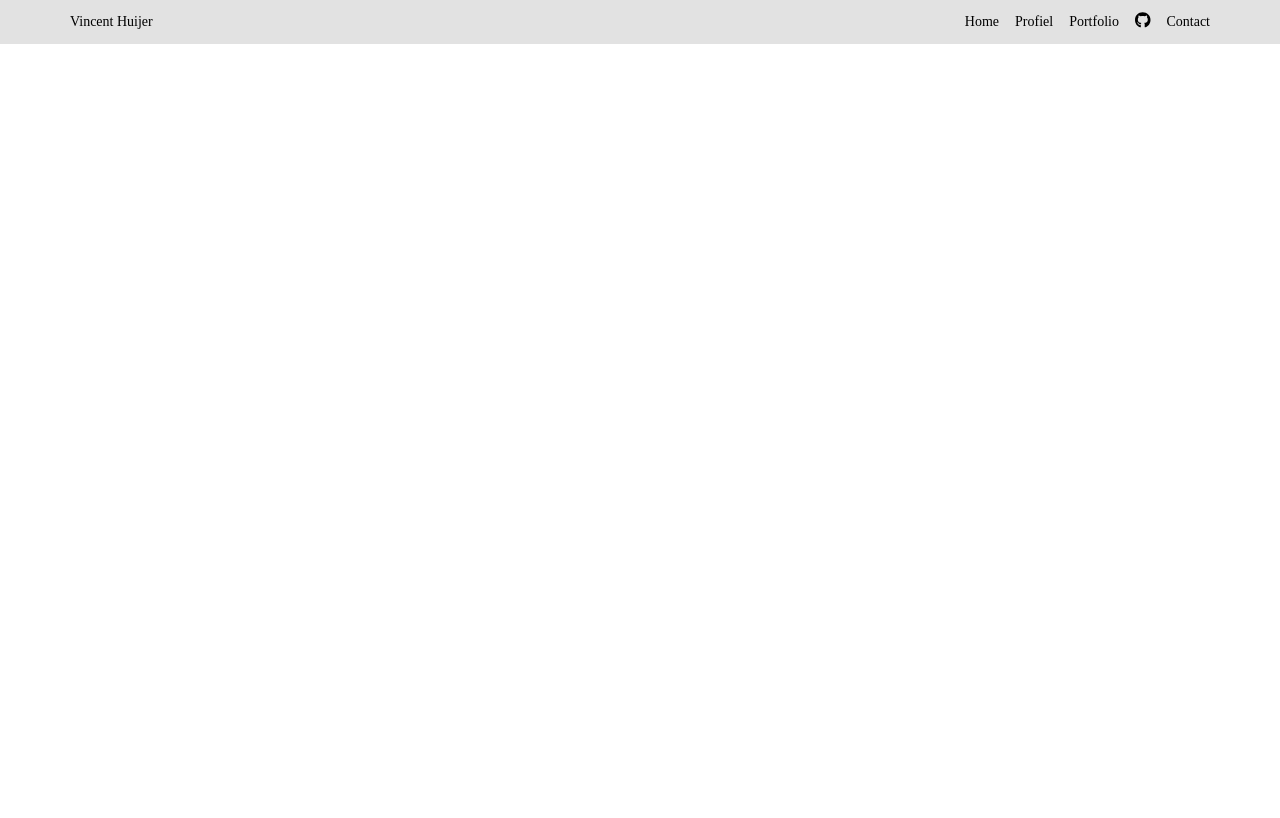
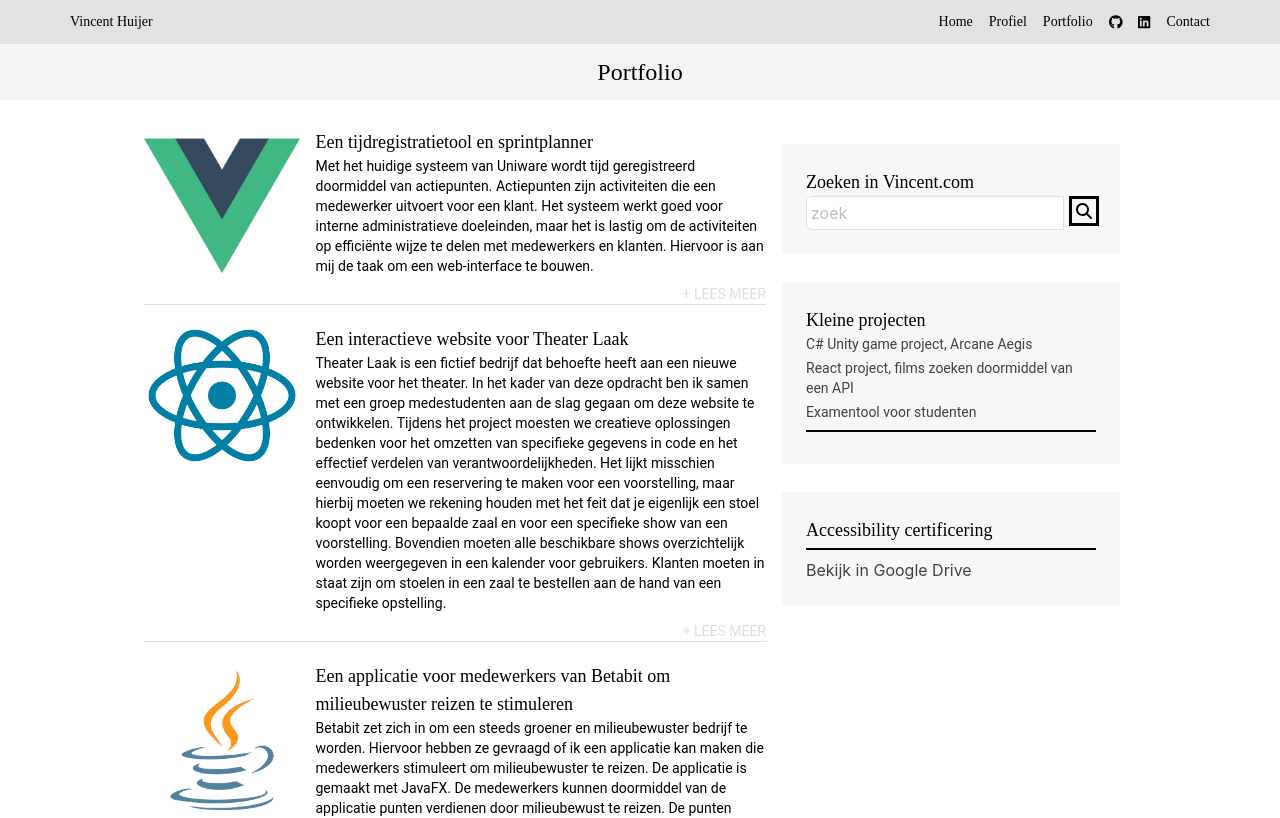
Before and after one commit to VincentHuijer/PortfolioWebsite, a React (Create React App) app: page / in a window 1280 px wide. Shown: the top 818 px of the page. Built offline with nearby package versions, Linux system fonts and the light colour scheme.

Commit message:
more WIP

```diff
--- a/package.json
+++ b/package.json
@@ -4,6 +4,7 @@
   "private": true,
   "dependencies": {
     "@fortawesome/fontawesome-svg-core": "^6.5.1",
+    "@fortawesome/free-brands-svg-icons": "^6.5.1",
     "@fortawesome/free-solid-svg-icons": "^6.5.1",
     "@fortawesome/react-fontawesome": "^0.2.0",
     "@material-tailwind/react": "^2.1.8",
--- a/src/components/GenericArticle.js
+++ b/src/components/GenericArticle.js
@@ -12,9 +12,9 @@ const GenericArticle = ({ imageSrc, title, text, linkReference, linkText }) => {
         <div className="font-serif text-lg">
           <a href={linkReference}>{title}</a>
         </div>
-        <div className="font-sans text-sm">{text}</div>
+        <div className="font-sans text-sm flex-grow">{text}</div>
         <div className="flex justify-end mt-2">
-          <a href={linkReference} className="text-gray-300 ml-auto mt-1 font-sans text-sm">{linkText}</a>
+          <a href={linkReference} className="text-gray-300 ml-auto font-sans text-sm">{linkText}</a>
         </div>
       </div>
     </div>
--- a/src/components/Navbar.js
+++ b/src/components/Navbar.js
@@ -1,7 +1,7 @@
 import ContactModal from '../components/ContactModal';
 import React, { useState } from 'react';
 import { FontAwesomeIcon } from '@fortawesome/react-fontawesome';
-import { faGithub } from '@fortawesome/free-brands-svg-icons'; // Import the GitHub icon
+import { faGithub, faLinkedin } from '@fortawesome/free-brands-svg-icons';
 
 const Navbar = () => {
   const [isContactModalOpen, setContactModalOpen] = useState(false);
@@ -17,7 +17,21 @@ const Navbar = () => {
             <a href="/" className="text-black text-sm font-serif">Home</a>
             <a href="/profiel" className="text-black text-sm font-serif">Profiel</a>
             <a href="/Portfolio" className="text-black text-sm font-serif">Portfolio</a>
-            <FontAwesomeIcon icon={faGithub} />
+            <a
+              href="https://github.com/VincentHuijer"
+              target="_blank"
+              rel="noopener noreferrer"
+              className="text-black text-sm font-serif flex items-center space-x-1">
+              <FontAwesomeIcon icon={faGithub}/>
+            </a>
+            <a
+              href="https://github.com/VincentHuijer"
+              target="_blank"
+              rel="noopener noreferrer"
+              className="text-black text-sm font-serif flex items-center space-x-1">
+              <FontAwesomeIcon icon={faLinkedin}/>
+            </a>
+
             <button className='text-black text-sm font-serif' onClick={openContactModal}>Contact</button>
             <ContactModal
               isOpen={isContactModalOpen}
--- a/src/views/Homepage.js
+++ b/src/views/Homepage.js
@@ -1,10 +1,81 @@
 import React from 'react';
-
+import SearchBar from '../components/Searchbar';
+import GenericArticle from '../components/GenericArticle';
+import JavaLogo from '../media/Logos/JavaLogo.png'
+import ReactLogo from '../media/Logos/ReactLogo.png'
+import VueLogo from '../media/Logos/VueLogo.png'
+import PythonLogo from '../media/Logos/PythonLogo.png'
 
 const Homepage = () => {
+  return (
+    <div className="">
+      <div className="bg-[#f4f4f4] p-3 flex items-center justify-center mb-7">
+        <div className="text-black text-2xl font-serif">Portfolio</div>
+      </div>
+      <div>
+        <div className='flex justify-center'>
+          <div className='w-8/12 ml-36'>
+              <GenericArticle
+                imageSrc={VueLogo}
+                title="Een tijdregistratietool en sprintplanner"
+                text="Met het huidige systeem van Uniware wordt tijd geregistreerd doormiddel van actiepunten. Actiepunten zijn activiteiten die een medewerker uitvoert voor een klant. Het systeem werkt goed voor interne administratieve doeleinden, maar het is lastig om de activiteiten op efficiënte wijze te delen met medewerkers en klanten. Hiervoor is aan mij de taak om een web-interface te bouwen."
+                linkReference={'Uniware'}
+                linkText={'+ LEES MEER'}
+              />
 
-  return (
-    <div>
+              <GenericArticle
+                imageSrc={ReactLogo}
+                title="Een interactieve website voor Theater Laak"
+                text="Theater Laak is een fictief bedrijf dat behoefte heeft aan een nieuwe website voor het theater. In het kader van deze opdracht ben ik samen met een groep medestudenten aan de slag gegaan om deze website te ontwikkelen. Tijdens het project moesten we creatieve oplossingen bedenken voor het omzetten van specifieke gegevens in code en het effectief verdelen van verantwoordelijkheden. Het lijkt misschien eenvoudig om een reservering te maken voor een voorstelling, maar hierbij moeten we rekening houden met het feit dat je eigenlijk een stoel koopt voor een bepaalde zaal en voor een specifieke show van een voorstelling. Bovendien moeten alle beschikbare shows overzichtelijk worden weergegeven in een kalender voor gebruikers. Klanten moeten in staat zijn om stoelen in een zaal te bestellen aan de hand van een specifieke opstelling."
+                linkReference={'TheaterLaak'}
+                linkText={'+ LEES MEER'}
+              />
+
+              <GenericArticle
+                imageSrc={JavaLogo}
+                title="Een applicatie voor medewerkers van Betabit om milieubewuster reizen te stimuleren"
+                text="Betabit zet zich in om een steeds groener en milieubewuster bedrijf te worden. Hiervoor hebben ze gevraagd of ik een applicatie kan maken die medewerkers stimuleert om milieubewuster te reizen. De applicatie is gemaakt met JavaFX. De medewerkers kunnen doormiddel van de applicatie punten verdienen door milieubewust te reizen. De punten kunnen vervolgens worden ingewisseld voor beloningen."
+                linkReference={'Betabit'}
+                linkText={'+ LEES MEER'}
+              />
+
+              <GenericArticle
+                imageSrc={PythonLogo}
+                title="Webscraping, optimaliseren productselectie door middel van sentimentanalyse op reviews en kleuranalyse van productfoto's."
+                text="Voor het fictieve bedrijf 'The Great Outdoors', heb ik de opdracht gekregen om onderzoek te doen naar welke sneakers het beste verkopen. Hiervoor heb ik een webscraper gemaakt die de reviews en foto's van de sneakers ophaalt en analyseert. De reviews worden geanalyseerd op sentiment en de productfoto's worden geanalyseerd op kleur. De resultaten van de webscraper worden opgeslagen in een Supabase Database. De resultaten heb ik vervolgens gebruikt om een uitspraak te doen voor het bedrijf welke kleuren sneakers het meest verstandigst zijn om in te kopen en welke punten klanten het meest op letten."
+                linkReference={'TheGreatOutdoors'}
+                linkText={'+ LEES MEER'}
+              />
+          </div>
+          <div className="w-4/12 p-4 mr-36">
+            <div className="bg-[#F7F7F7] p-6 mb-7">
+              <div className='font-serif text-lg'> Zoeken in Vincent.com</div>
+              <SearchBar/>
+            </div>
+            <div className="bg-[#F7F7F7] p-6 mb-7">
+              <div className='font-serif text-lg border-b-2 border-black mb-2 pb-1'> Kleine projecten
+                <ul>
+                  <li className="font-sans text-sm mb-1">
+                    <a href="https://github.com/VincentHuijer/ArcaneAegis" className="text-gray-800 hover:underline">C# Unity game project, Arcane Aegis</a>
+                  </li>
+                  <li className="font-sans text-sm mb-1">
+                    <a href="https://github.com/VincentHuijer/FilmsZoekenAPIMetReact" className="text-gray-800 hover:underline">React project, films zoeken doormiddel van een API</a>
+                  </li>
+                  <li className="font-sans text-sm mb-1">
+                    <a href="https://github.com/Examenproject/Examentool-voor-studenten" className="text-gray-800 hover:underline">Examentool voor studenten</a>
+                  </li>
+                </ul>
+              </div>
+            </div>
+            <div className="bg-[#F7F7F7] p-6 mb-7">
+              <div className='font-serif text-lg border-b-2 border-black mb-2 pb-1'> Accessibility certificering</div>
+              <div>
+                <a href="https://drive.google.com/file/d/1MRtZNcNN6JZMYKR5S3MQIK2Kx7ffSMVH/view?usp=sharing" className="text-gray-800 hover:underline" target="_blank" rel="noopener noreferrer">Bekijk in Google Drive</a>
+              </div>
+            </div>
+          </div>
+        </div>
+      </div>
     </div>
   );
 };
--- a/src/views/Portfolio.js
+++ b/src/views/Portfolio.js
@@ -26,8 +26,7 @@ const Portfolio = () => {
               <GenericArticle
                 imageSrc={ReactLogo}
                 title="Een interactieve website voor Theater Laak"
-                text="Doormiddel van React.js en C# heb ik in een team gewerkt aan een interactieve website voor Theater Laak."
-                // text="Doormiddel van React.js en C# heb ik in een team gewerkt aan een interactieve website voor Theater Laak. Via de website is het mogelijk om tickets voor een stoel in een zaal voor een voorstelling te kopen. De voorstellingen zijn te vinden in de lijst van shows in een kalender"
+                text="Theater Laak is een fictief bedrijf dat behoefte heeft aan een nieuwe website voor het theater. In het kader van deze opdracht ben ik samen met een groep medestudenten aan de slag gegaan om deze website te ontwikkelen. Tijdens het project moesten we creatieve oplossingen bedenken voor het omzetten van specifieke gegevens in code en het effectief verdelen van verantwoordelijkheden. Het lijkt misschien eenvoudig om een reservering te maken voor een voorstelling, maar hierbij moeten we rekening houden met het feit dat je eigenlijk een stoel koopt voor een bepaalde zaal en voor een specifieke show van een voorstelling. Bovendien moeten alle beschikbare shows overzichtelijk worden weergegeven in een kalender voor gebruikers. Klanten moeten in staat zijn om stoelen in een zaal te bestellen aan de hand van een specifieke opstelling."
                 linkReference={'TheaterLaak'}
                 linkText={'+ LEES MEER'}
               />
@@ -47,42 +46,33 @@ const Portfolio = () => {
                 linkReference={'TheGreatOutdoors'}
                 linkText={'+ LEES MEER'}
               />
-
-
-
-
-
           </div>
-
-
           <div className="w-4/12 p-4 mr-36">
             <div className="bg-[#F7F7F7] p-6 mb-7">
               <div className='font-serif text-lg'> Zoeken in Vincent.com</div>
               <SearchBar/>
             </div>
-
             <div className="bg-[#F7F7F7] p-6 mb-7">
               <div className='font-serif text-lg border-b-2 border-black mb-2 pb-1'> Kleine projecten
-              <ul>
-                <li className="font-sans text-sm"><a href="https://github.com/VincentHuijer/ArcaneAegis">Unity game project Arcane Aegis</a></li>
-                <li className="font-sans text-sm"><a href="https://github.com/VincentHuijer/FilmsZoekenAPIMetReact">React project, films zoeken doormiddel van een API</a></li>
-              </ul>
+                <ul>
+                  <li className="font-sans text-sm mb-1">
+                    <a href="https://github.com/VincentHuijer/ArcaneAegis" className="text-gray-800 hover:underline">C# Unity game project, Arcane Aegis</a>
+                  </li>
+                  <li className="font-sans text-sm mb-1">
+                    <a href="https://github.com/VincentHuijer/FilmsZoekenAPIMetReact" className="text-gray-800 hover:underline">React project, films zoeken doormiddel van een API</a>
+                  </li>
+                  <li className="font-sans text-sm mb-1">
+                    <a href="https://github.com/Examenproject/Examentool-voor-studenten" className="text-gray-800 hover:underline">Examentool voor studenten</a>
+                  </li>
+                </ul>
               </div>
             </div>
-
             <div className="bg-[#F7F7F7] p-6 mb-7">
               <div className='font-serif text-lg border-b-2 border-black mb-2 pb-1'> Accessibility certificering</div>
               <div>
-              <a href="https://drive.google.com/file/d/1MRtZNcNN6JZMYKR5S3MQIK2Kx7ffSMVH/view?usp=sharing" target="_blank" rel="noopener noreferrer">Bekijk in Google Drive</a>
+                <a href="https://drive.google.com/file/d/1MRtZNcNN6JZMYKR5S3MQIK2Kx7ffSMVH/view?usp=sharing" className="text-gray-800 hover:underline" target="_blank" rel="noopener noreferrer">Bekijk in Google Drive</a>
               </div>
             </div>
-
-            <div className="bg-[#F7F7F7] p-6 mb-7">
-              <div className='font-serif text-lg border-b-2 border-black mb-2 pb-1'> Marco</div>
-              <div> In het oude Rome, tijdens de glorieuze dagen van het Romeinse Rijk, regeerde een keizer met wijsheid en filosofische diepgang: Marcus Aurelius. Marcus was niet alleen een krachtige heerser, maar ook een wijs en bedachtzaam man. Het was een warme zomerdag toen Marcus Aurelius besloot om een rustige wandeling te maken door de tuinen van zijn paleis. Terwijl hij door de schaduwrijke paden slenterde, overpeinsde hij zijn plichten als keizer en filosoof. Plotseling hoorde Marcus het geluid van zachte voetstappen achter zich. Hij draaide zich om en zag een jonge schildknaap genaamd Lucius. Lucius had bewondering voor de keizer en vroeg toestemming om met hem te praten.</div>
-            </div>
-
-
           </div>
         </div>
       </div>
```
Also changed, not shown: src/views/Profiel.js (+13 -24 lines), 1 other file (tests, documents, lock files or other folders).
